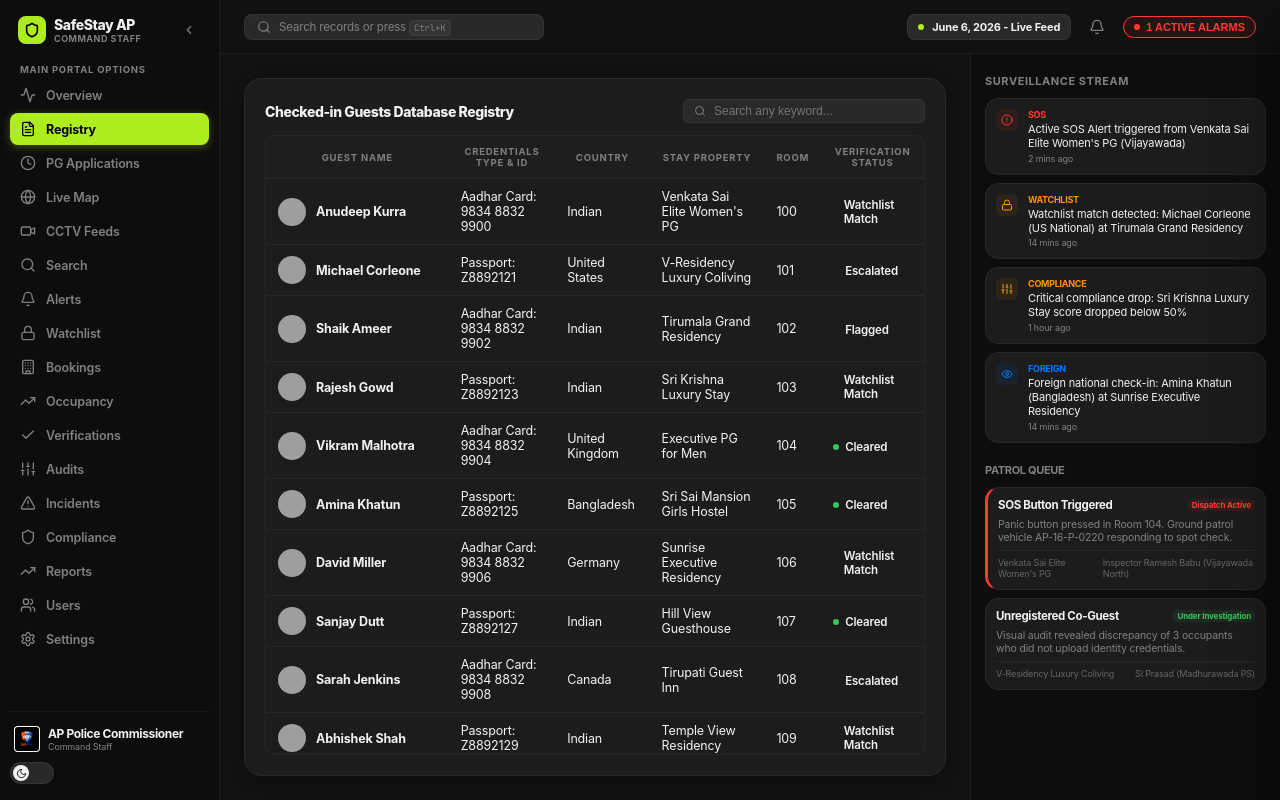
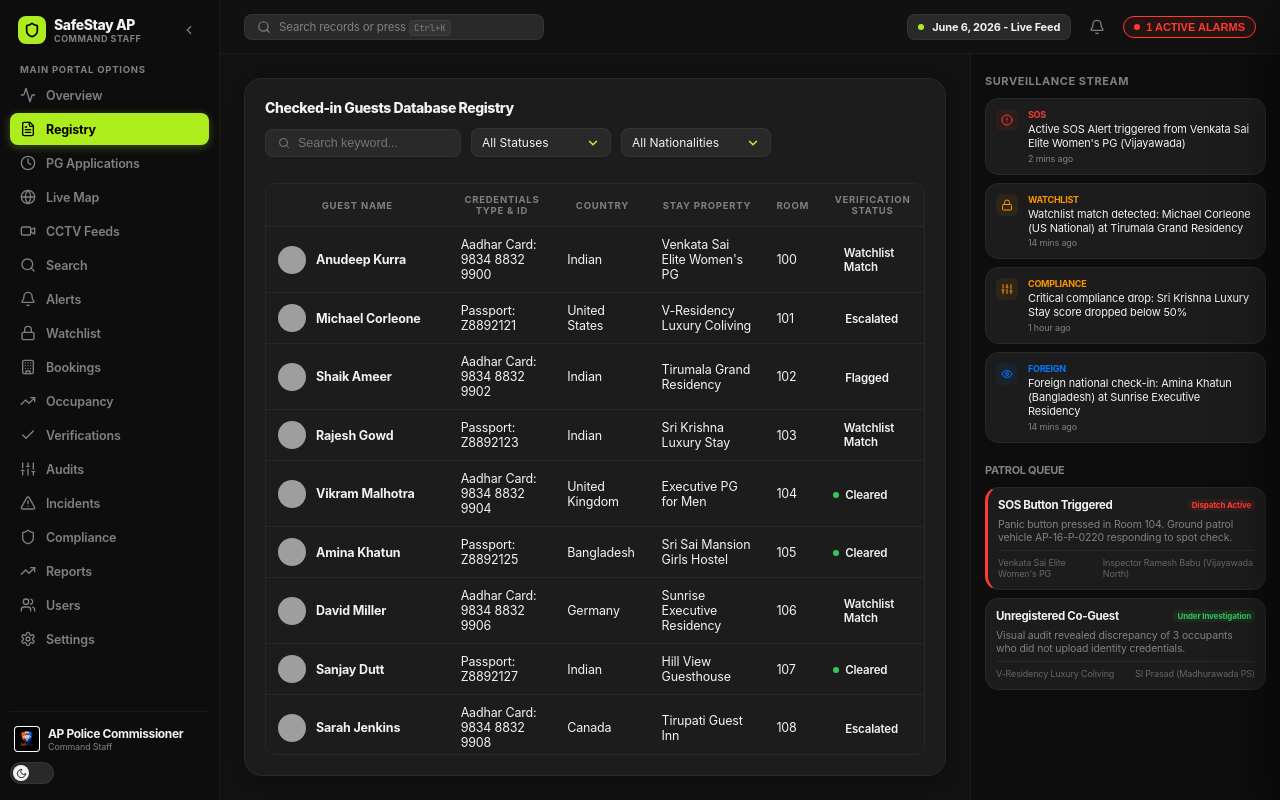
Before and after one commit to salarkhan2003/StaySafe-Command-Control-Dashboard, a React (Vite) app: page / in a window 1280 px wide. Both pictures are taken after a click on the element "Registry". Built offline with nearby package versions, Linux system fonts and the light colour scheme; grey boxes are pictures that could not be loaded.

Commit message:
feat: add Threat Status and Origin filter dropdowns to Registry page

```diff
--- a/src/App.tsx
+++ b/src/App.tsx
@@ -919,20 +919,49 @@ export default function App() {
               </>
             )}
 
-            {/* 2. REGISTRY SCREEN */}
             {currentTab === 'registry' && (
               <motion.div className="glass-card table-container" initial={{ opacity: 0 }} animate={{ opacity: 1 }}>
-                <div className="panel-header">
+                <div className="panel-header" style={{ marginBottom: '14px', flexWrap: 'wrap', gap: '12px' }}>
                   <h3>Checked-in Guests Database Registry</h3>
-                  <div style={{ display: 'flex', alignItems: 'center', gap: '8px', backgroundColor: 'var(--bg-input)', border: '1px solid var(--border-color)', borderRadius: '6px', padding: '4px 10px' }}>
+                  <div style={{ display: 'flex', gap: '10px', alignItems: 'center', flexWrap: 'wrap' }}>
+
+                    {/* Keyword search input */}
+                    <div style={{ display: 'flex', alignItems: 'center', gap: '8px', backgroundColor: 'var(--bg-input)', border: '1px solid var(--border-color)', borderRadius: '8px', padding: '6px 12px' }}>
                       <Search size={12} color="var(--text-muted)" />
                       <input
                         type="text"
-                      placeholder="Search any keyword..."
+                        placeholder="Search keyword..."
                         value={searchQuery}
                         onChange={e => setSearchQuery(e.target.value)}
-                      style={{ background: 'none', border: 'none', color: 'var(--text-main)', fontSize: '12px', outline: 'none', width: '200px' }}
+                        style={{ background: 'none', border: 'none', color: 'var(--text-main)', fontSize: '12.5px', outline: 'none', width: '150px' }}
                       />
+                    </div>
+
+                    {/* Threat Status select */}
+                    <select
+                      className="filter-select"
+                      value={filterStatus}
+                      onChange={e => setFilterStatus(e.target.value)}
+                      style={{ width: '140px', padding: '6px 10px', fontSize: '12px' }}
+                    >
+                      <option value="All">All Statuses</option>
+                      <option value="Cleared">Cleared Only</option>
+                      <option value="Watchlist Match">Watchlist Matches</option>
+                      <option value="Escalated">Escalated</option>
+                      <option value="Flagged">Flagged</option>
+                    </select>
+
+                    {/* Origin Nationality select */}
+                    <select
+                      className="filter-select"
+                      value={filterNationality}
+                      onChange={e => setFilterNationality(e.target.value)}
+                      style={{ width: '150px', padding: '6px 10px', fontSize: '12px' }}
+                    >
+                      <option value="All">All Nationalities</option>
+                      <option value="Indian">Indian Citizens</option>
+                      <option value="Foreigner">Foreign Nationals</option>
+                    </select>
                   </div>
                 </div>
 
@@ -949,7 +978,16 @@ export default function App() {
                       </tr>
                     </thead>
                     <tbody>
-                      {data.liveCheckins.filter(searchFilter).filter(c => filterBySelectedDistrict(c.propertyName)).map(c => (
+                      {data.liveCheckins
+                        .filter(searchFilter)
+                        .filter(c => filterStatus === 'All' ? true : c.status === filterStatus)
+                        .filter(c => {
+                          if (filterNationality === 'All') return true;
+                          if (filterNationality === 'Indian') return c.nationality === 'Indian';
+                          return c.nationality !== 'Indian';
+                        })
+                        .filter(c => filterBySelectedDistrict(c.propertyName))
+                        .map(c => (
                           <tr key={c.id} onClick={() => setSelectedItem({ type: 'guest', item: c })} style={{ cursor: 'pointer' }}>
                             <td>
                               <div style={{ display: 'flex', alignItems: 'center', gap: '10px' }}>
```
Lines whose indentation alone changed are shown as unchanged.
